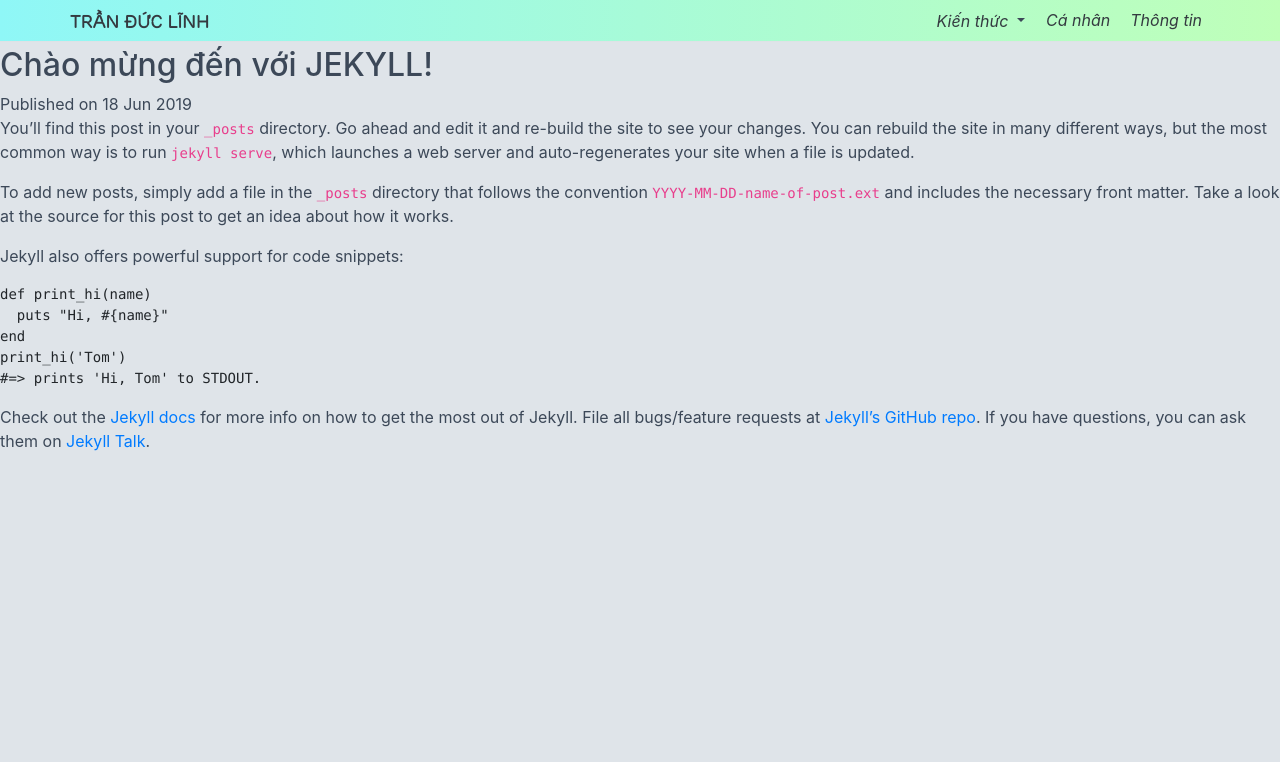
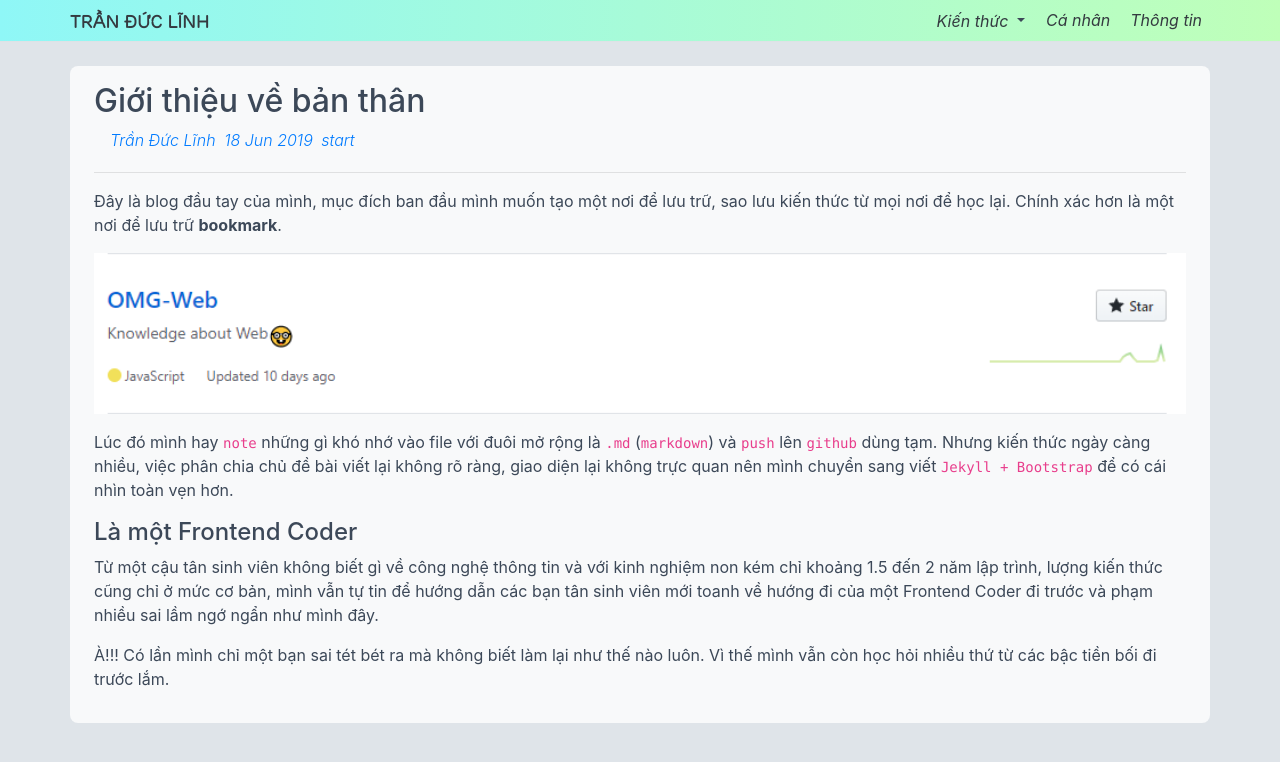
Before and after one commit to tranduclinh197/tranduclinh197.github.io, a Jekyll site: the page built from _posts/change_file/2019-09-11-welcome-to-jekyll.md, in a window 1280 px wide. Shown: the top 762 px of the page. Built offline with Jekyll 4.4.1, drawn with Linux system fonts in a browser that asks for light colours.

Commit message:
done[Home.pageAndFixErrorOther(x_x)

```diff
--- a/_layouts/post.html
+++ b/_layouts/post.html
@@ -1,8 +1,37 @@
 ---
 layout: default
 ---
-<article>
-    <h2>{{ page.title }}</h2>
-    Published on {{ page.date | date_to_string }}
-    {{ content }}
-</article>
+<div class="container bg-light container-border-radius py-3 px-4 my-lg-4 my-3">
+    <article>
+        <h2>{{ page.title }}</h2>
+        <div class="pb-1 pl-3">
+            <i class="fas fa-user-alt font-weight-light mr-1">
+                    <a href="#">
+                        <span>
+                                {{ page.author }}
+                        </span>
+                    </a>
+                </i>
+                <i class="fas fa-clock font-weight-light mr-1">
+                    <a href="#">
+                        <span>
+                                {{ page.date | date_to_string }}
+                        </span>
+                    </a>
+                </i>
+            {% if page.tag != null %}
+                <i class="fas fa-tags font-weight-light mr-1">
+                    <a href="#">
+                        <span>
+                                {{ page.tag }}
+                        </span>
+                    </a>
+                </i>
+            {% endif %}
+        </div>
+        <hr/>
+        <!-- Published on {{ page.date | date_to_string }} -->
+        {{ content }}
+    </article>
+
+</div>
--- a/_posts/change_file/2019-06-18-welcome-to-jekyll.markdown
+++ /dev/null
@@ -1,27 +0,0 @@
----
-layout: post
-title:  "Chào mừng đến với JEKYLL!"
-date:   2019-06-18 21:18:46 +0700
-categories: jekyll update
-author: Trần Đức Lĩnh
-tag: starts
----
-You’ll find this post in your `_posts` directory. Go ahead and edit it and re-build the site to see your changes. You can rebuild the site in many different ways, but the most common way is to run `jekyll serve`, which launches a web server and auto-regenerates your site when a file is updated.
-
-To add new posts, simply add a file in the `_posts` directory that follows the convention `YYYY-MM-DD-name-of-post.ext` and includes the necessary front matter. Take a look at the source for this post to get an idea about how it works.
-
-Jekyll also offers powerful support for code snippets:
-
-{% highlight ruby %}
-def print_hi(name)
-  puts "Hi, #{name}"
-end
-print_hi('Tom')
-#=> prints 'Hi, Tom' to STDOUT.
-{% endhighlight %}
-
-Check out the [Jekyll docs][jekyll-docs] for more info on how to get the most out of Jekyll. File all bugs/feature requests at [Jekyll’s GitHub repo][jekyll-gh]. If you have questions, you can ask them on [Jekyll Talk][jekyll-talk].
-
-[jekyll-docs]: https://jekyllrb.com/docs/home
-[jekyll-gh]:   https://github.com/jekyll/jekyll
-[jekyll-talk]: https://talk.jekyllrb.com/
--- /dev/null
+++ b/_posts/change_file/2019-09-11-welcome-to-jekyll.md
@@ -0,0 +1,20 @@
+---
+layout: post
+title:  "Giới thiệu về bản thân"
+date:   2019-06-18 21:18:46 +0700
+categories: jekyll update
+author: Trần Đức Lĩnh
+tag: start
+img-title: /assets/img/blog1.jpg
+---
+Đây là blog đầu tay của mình, mục đích ban đầu mình muốn tạo một nơi để lưu trữ, sao lưu kiến thức từ mọi nơi để học lại. Chính xác hơn là một nơi để lưu trữ **bookmark**.
+
+![image-title-here](/assets/img/img-post/welcome-jekyll/pic-1.png){:width="100%"}
+
+Lúc đó mình hay `note` những gì khó nhớ vào file với đuôi mở rộng là `.md` (`markdown`) và `push` lên `github` dùng tạm.
+Nhưng kiến thức ngày càng nhiều, việc phân chia chủ đề bài viết lại không rõ ràng, giao diện lại không trực quan nên mình chuyển sang viết `Jekyll + Bootstrap` để có cái nhìn toàn vẹn hơn.
+
+#### Là một Frontend Coder
+Từ một cậu tân sinh viên không biết gì về công nghệ thông tin và với kinh nghiệm non kém chỉ khoảng 1.5 đến 2 năm lập trình, lượng kiến thức cũng chỉ ở mức cơ bản, mình vẫn tự tin để hướng dẫn các bạn tân sinh viên mới toanh về hướng đi của một Frontend Coder đi trước và phạm nhiều sai lầm ngớ ngẩn như mình đây.
+
+À!!! Có lần mình chỉ một bạn sai tét bét ra mà không biết làm lại như thế nào luôn. Vì thế mình vẫn còn học hỏi nhiều thứ từ các bậc tiền bối đi trước lắm.
--- a/assets/scss/_home.scss
+++ b/assets/scss/_home.scss
@@ -0,0 +1,4 @@
+.card-position {
+    position: relative;
+    top: -44px;
+}
```
Also changed, not shown: _layouts/home.html (+36 -6 lines), _posts/change_file/2019-06-18-Postsssss - Copy (2).md (deleted, +0 -10 lines), _posts/change_file/2019-06-18-Postsssss - Copy (3).md (deleted, +0 -13 lines), _posts/change_file/2019-06-18-Postsssss - Copy (4).md (deleted, +0 -29 lines), _posts/change_file/2019-06-18-Postsssss - Copy.md (deleted, +0 -9 lines), _posts/change_file/2019-06-18-Postsssss.md (deleted, +0 -9 lines), assets/scss/_default.scss (+19 -0 lines), assets/scss/style.scss (+4 -14 lines), assets/css/style.css, assets/img/blog1.jpg (added), assets/img/blog8.jpg (deleted), assets/img/city-profile.jpg (deleted), assets/img/img-post/welcome-jekyll/pic-1.png (added), 1 other file.
